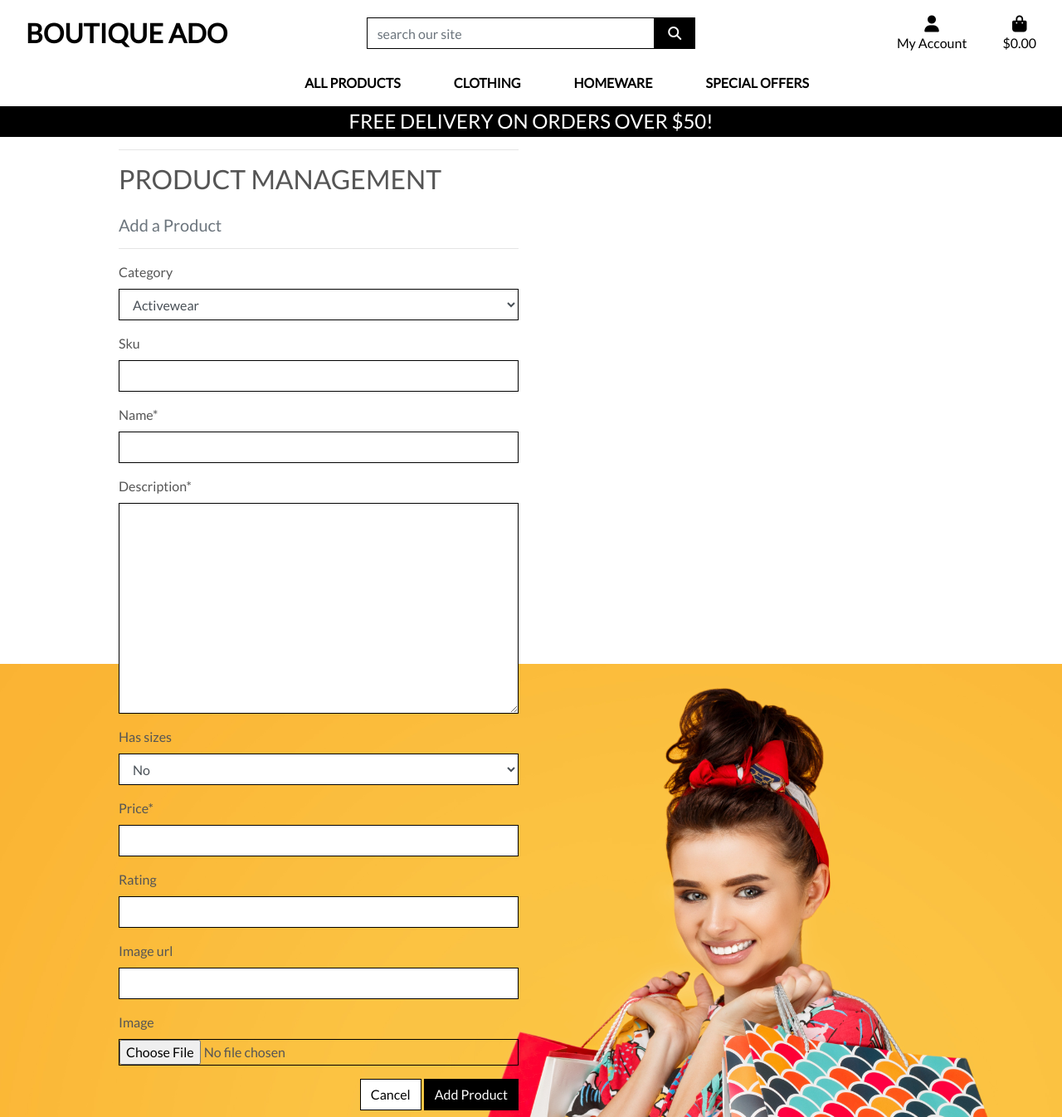
After one commit to Yasi92/boutique_ado_v1, a Django app: page /products/add/ in a window 1280 px wide. The commit adds this page. Shown: the whole page at 83% size. Run offline with Django 3.2, Linux system fonts and the light colour scheme; data comes from the database, SQL or seed files in the repository; some libraries are stand-ins or nearby versions.

Commit message:
finished add product functionality

```diff
--- a/bag/templates/bag/bag.html
+++ b/bag/templates/bag/bag.html
@@ -41,7 +41,11 @@
                             {% for item in bag_items %}
                                 <tr>
                                     <td class="p-3 w-25">
-                                        <img class="img-fluid rounded" src="{{ item.product.image.url }}">
+                                        {% if item.product.image %}
+                                            <img class="img-fluid rounded" src="{{ item.product.image.url }}" alt="{{ item.product.name }}">
+                                        {% else %}
+                                            <img class="img-fluid rounded" src="{{ MEDIA_URL }}noimage.png" alt="{{ item.product.name }}">
+                                        {% endif %}
                                     </td>
                                     <td class="py-3">
                                         <p class="my-0"><strong>{{ item.product.name }}</strong></p>
--- /dev/null
+++ b/products/templates/products/add_product.html
@@ -0,0 +1,37 @@
+{% extends "base.html" %}
+{% load static %}
+
+{% block page_header %}
+    <div class="container header-container">
+        <div class="row">
+            <div class="col"></div>
+        </div>
+    </div>
+{% endblock %}
+
+{% block content %}
+    <div class="overlay"></div>
+    <div class="container">
+        <div class="row">
+            <div class="col-12 col-md-6">
+                <hr>
+                <h2 class="logo-font mb-4">Product Management</h2>
+                <h5 class="text-muted">Add a Product</h5>
+                <hr>
+            </div>
+        </div>
+
+        <div class="row">
+            <div class="col-12 col-md-6">
+                <form method="POST" action="{% url 'add_product' %}" class="form mb-2" enctype="multipart/form-data">
+                    {% csrf_token %}
+                    {{ form | crispy }}
+                    <div class="text-right">
+                        <a class="btn btn-outline-black rounded-0" href="{% url 'products' %}">Cancel</a>
+                        <button class="btn btn-black rounded-0" type="submit">Add Product</button>
+                    </div>
+                </form>
+            </div>
+        </div>
+    </div>
+{% endblock %}
--- a/products/urls.py
+++ b/products/urls.py
@@ -5,6 +5,7 @@ from . import views
 
 urlpatterns = [
     path('', views.all_products, name="products"),
-    path('<product_id>', views.product_detail, name="product_detail")
+    path('<int:product_id>/', views.product_detail, name="product_detail"),
+    path('add/', views.add_product, name='add_product'),
 
 ]
--- a/products/views.py
+++ b/products/views.py
@@ -5,6 +5,8 @@ from django.db.models import Q
 from django.db.models.functions import Lower
 from .models import Product, Category
 from django.contrib import messages
+
+from .forms import ProductForm
 
 # Create your views here.
 
@@ -84,3 +86,24 @@ def product_detail(request, product_id):
     }
 
     return render(request, 'products/product_detail.html', context)
+
+
+def add_product(request):
+    """ Add a product to the store """
+    if request.method == 'POST':
+        form = ProductForm(request.POST, request.FILES)
+        if form.is_valid():
+            form.save()
+            messages.success(request, 'Successfully added product!')
+            return redirect(reverse('add_product'))
+        else:
+            messages.error(request, 'Failed to add product. Please ensure the form is valid.')
+    else:
+        form = ProductForm()
+
+    template = 'products/add_product.html'
+    context = {
+        'form': form,
+    }
+
+    return render(request, template, context)
--- a/profiles/views.py
+++ b/profiles/views.py
@@ -19,8 +19,10 @@ def profile(request):
         if form.is_valid():
             form.save()
             messages.success(request, 'Profile updated successfully')
-
-    form = UserProfileForm(instance=profile)
+        else:
+            messages.error(request, 'Update failed. Please ensire the form is valid.')
+    else:
+        form = UserProfileForm(instance=profile)
     orders = profile.orders.all()
 
     template = 'profiles/profile.html'
--- a/templates/base.html
+++ b/templates/base.html
@@ -81,7 +81,7 @@
                         <div class="dropdown-menu border-0" aria-labelledby="user-options">
                             {% if request.user.is_authenticated %}
                             {% if request.user.is_superuser %}
-                            <a href="" class="dropdown-item">Product Management</a>
+                            <a href="{% url 'add_product' %}" class="dropdown-item">Product Management</a>
                             {% endif %}
                             <a href="{% url 'profile' %}" class="dropdown-item">My Profile</a>
                             <a href="{% url 'account_logout' %}" class="dropdown-item">Logout</a>
--- a/templates/includes/mobile-top-header.html
+++ b/templates/includes/mobile-top-header.html
@@ -32,7 +32,7 @@
     <div class="dropdown-menu border-0" aria-labelledby="user-options">
         {% if request.user.is_authenticated %}
             {% if request.user.is_superuser %}
-                <a href="{% url 'account_logout' %}" class="dropdown-item">Product Management</a>
+                <a href="{% url 'add_product' %}" class="dropdown-item">Product Management</a>
             {% endif %}
             <a href="" class="dropdown-item">My Profile</a>
             <a href="{% url 'account_logout' %}" class="dropdown-item">Logout</a>
--- a/templates/includes/toasts/toast_success.html
+++ b/templates/includes/toasts/toast_success.html
@@ -20,7 +20,11 @@
                 {% for item in bag_items %}
                     <div class="row">
                         <div class="col-3 my-1">
-                            <img class="w-100" src="{{ item.product.image.url }}">
+                            {% if item.product.image %}
+                                <img class="w-100" src="{{ item.product.image.url }}" alt="{{ item.product.name }}">
+                            {% else %}
+                                <img class="w-100" src="{{ MEDIA_URL }}noimage.png" alt="{{ item.product.name }}">
+                            {% endif %}
                         </div>
                         <div class="col-9">
                             <p class="my-0"><strong>{{ item.product.name }}</strong></p>
```
